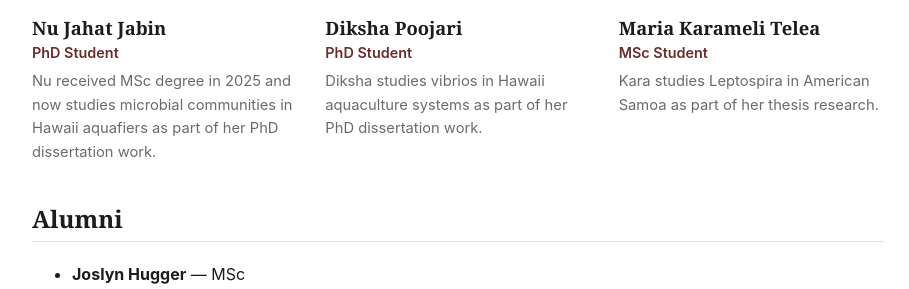
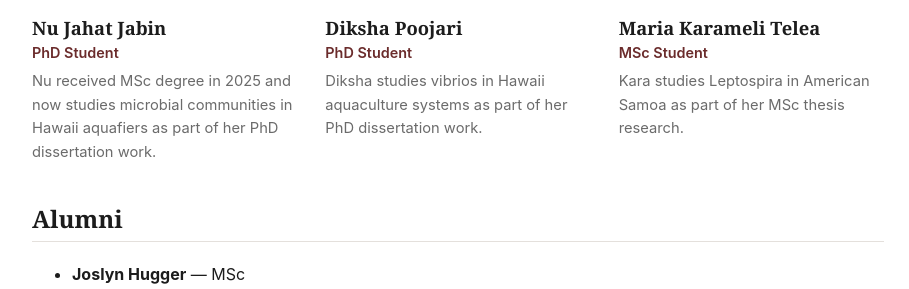
Before and after one commit to MarekKirs/marekkirs.github.io, a Jekyll site: the page built from team.md, in a window 1280 px wide. Shown: the part 1179-1468 px from the top of the page, without its empty margins (182-1091 px from the left). Built offline with Jekyll 4.4.1, drawn with Linux system fonts in a browser that asks for light colours.

Commit message:
Update people.yml

```diff
--- a/_data/people.yml
+++ b/_data/people.yml
@@ -38,7 +38,7 @@
   role: "MSc Student"
   group: grad
   photo: "/assets/images/people/maria.jpg"
-  bio: "Kara studies Leptospira in American Samoa as part of her thesis research."
+  bio: "Kara studies Leptospira in American Samoa as part of her MSc thesis research."
   email: ""
   website: ""
 
```
